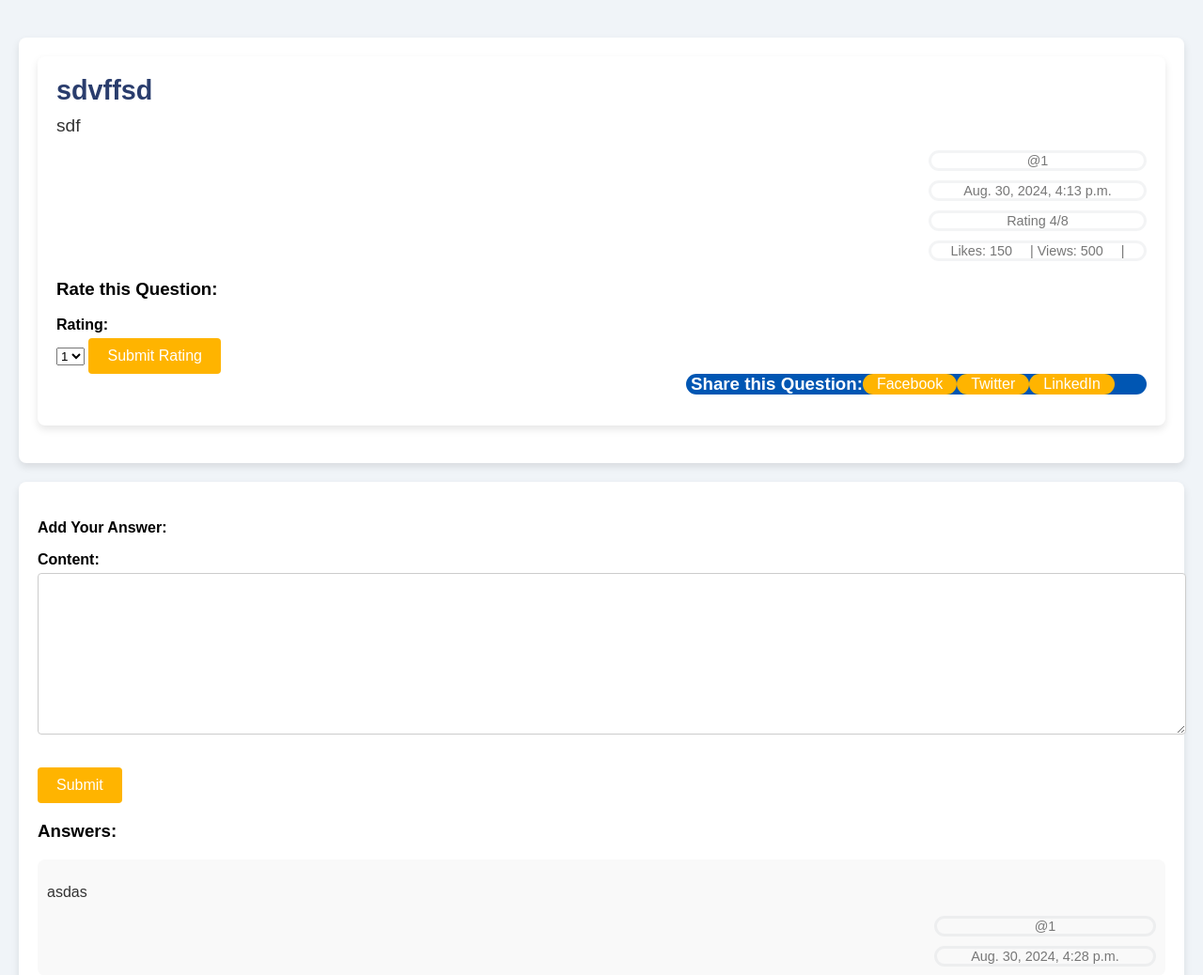
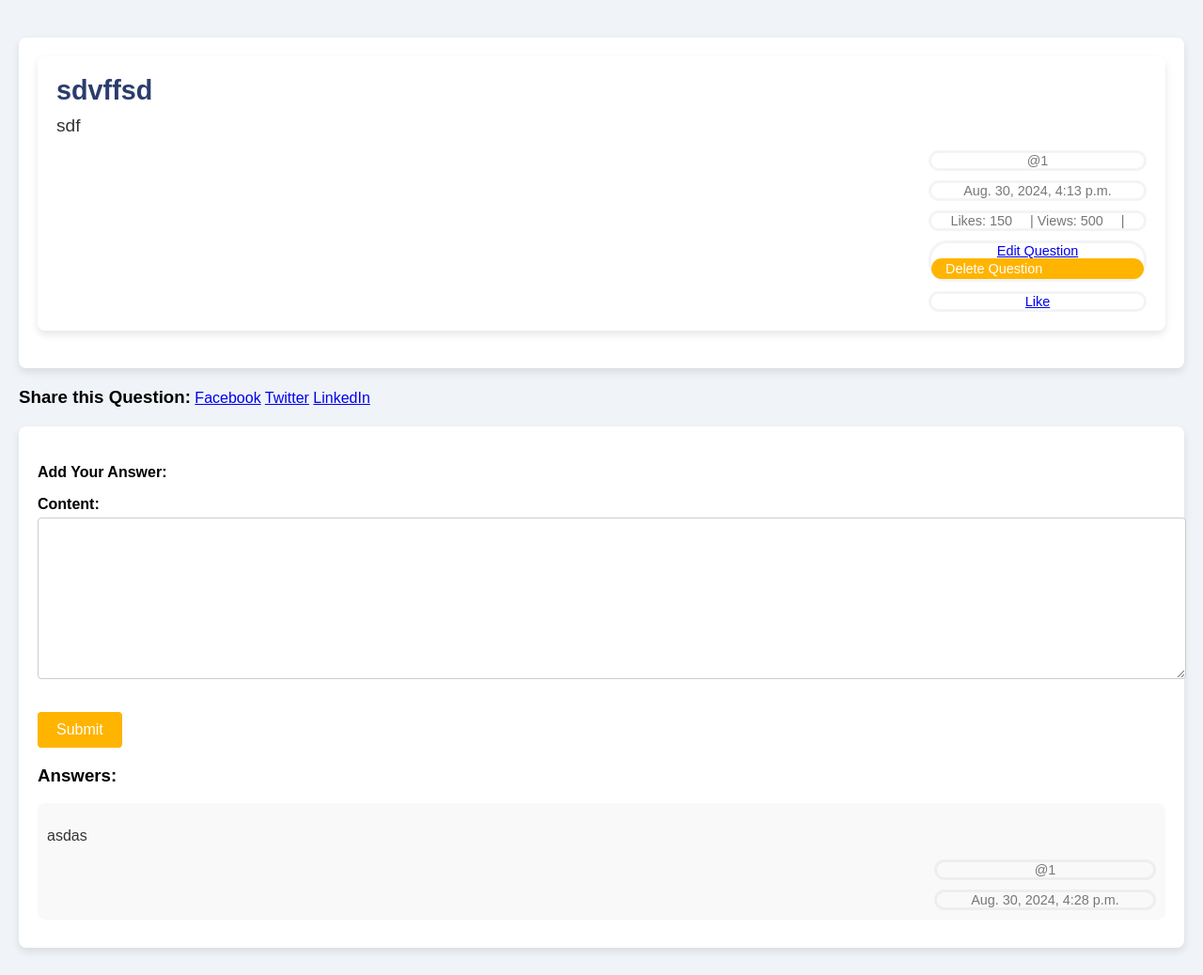
Before and after one commit to AhmedHashim04/Questify, a Django app: page /ask/question/17 in a window 1280 px wide. Shown: the part 88-1126 px from the top of the page at 94% size. Run offline with Django 5.2, Linux system fonts and the light colour scheme; a user stored in the database is signed in; data comes from the database, SQL or seed files in the repository; both versions use the stored data as it was after the commit; data that the repository does not hold is empty.

Commit message:
add delete and edit to question

```diff
--- a/ask/models.py
+++ b/ask/models.py
@@ -9,7 +9,8 @@ class Question(models.Model):
     category   = models.CharField(max_length= 40  , blank = True , null=True)
     rating     = models.IntegerField(null=True, blank=True)
     created_at = models.DateTimeField(auto_now=True,auto_created=True,null=True, blank=True)
-    user       = models.ForeignKey(User,on_delete=models.CASCADE)
+    user       = models.ForeignKey(User,on_delete=models.CASCADE,related_name="Question_user")
+    like       = models.ManyToManyField(User , blank=True ,related_name="Question_like")
 
     class Meta:
         get_latest_by =  'created_at'
@@ -21,10 +22,12 @@ class Question(models.Model):
         return self.title
 
 class Answer(models.Model):
-    user       = models.ForeignKey(User, on_delete=models.CASCADE)
+    user       = models.ForeignKey(User, on_delete=models.CASCADE,related_name="Answer_user")
     content    = models.TextField(max_length=40, blank=True)
     created_at = models.DateTimeField(auto_now=True, auto_created=True)
-    question   = models.ForeignKey(Question, on_delete=models.CASCADE)  # Changed from OneToOneField to ForeignKey
+    question   = models.ForeignKey(Question, on_delete=models.CASCADE,related_name="question")
+    like       = models.ManyToManyField(User , blank=True ,related_name="Answer_like")
+
     class Meta:
         get_latest_by = 'created_at'
 
--- a/ask/templates/ask/question_detail.html
+++ b/ask/templates/ask/question_detail.html
@@ -4,22 +4,37 @@
     <main>
         <section class="question-detail">
             <div class="question-box">
+
                 <h2 class="question-title">{{question.title}}</h2>
                 <p class="question-description">{{question.content}}</p>
                 <p class="question-meta">@{{question.user}}</p>
                 <p class="question-meta">{{question.created_at}}</p>
-                <p class="question-meta">Rating 4/8</p>
+                {% comment %} <p class="question-meta">Rating 4/8</p> {% endcomment %}
                 <div class="question-meta">
                     <span class="likes">Likes: 150</span> |
                     <span class="views">Views: 500</span> |
                 </div>
+                {% if request.user == question.user %}
+                <div class="question-meta">
+                    <a href="{% url 'ask:edit_question' question.id %}" style="display:inline;">Edit Question</a>
+                    <a onclick="return confirm('هل أنت متأكد أنك تريد حذف هذا السؤال؟');" href="{% url 'ask:delete_question' question.id %}" class="modify_quest" >Delete Question</a>
+                </div>
+                {% endif %}
 
+                <div class="question-meta">
+                    {% if request.user in question.like.all %}
+                    <a href="{% url "ask:question_like" question.id %}"> DisLike</a>
+                    {% else %}
+                    <a href="{% url "ask:question_like" question.id %}">Like </a>
+                    {% endif %}
+                </div>
+
+                {% comment %} <div class="question-meta">
                 <section class="rating">
-                    <h3>Rate this Question:</h3>
                     <form action="#" method="post">
-                        <label for="rating">Rating:</label>
+                        <label for="rating" style="display:inline;" >Rating:</label>
                         <select id="rating" name="rating">
-                            <option value="1">1</option>
+                            <option value="1" >1</option>
                             <option value="2">2</option>
                             <option value="3">3</option>
                             <option value="4">4</option>
@@ -27,17 +42,18 @@
                         </select>
                         <button type="submit">Submit Rating</button>
                     </form>
-                    <section class="social-share">
-                        <h3>Share this Question:</h3>
-                            <a class="Facebook" href="https://www.facebook.com/sharer/sharer.php?u=URL" target="_blank">Facebook</a>
-                            <a class="Twitter" href="https://twitter.com/intent/tweet?url=URL" target="_blank">Twitter</a>
-                            <a class="LinkedIn" href="https://www.linkedin.com/shareArticle?url=URL" target="_blank">LinkedIn</a>
-                    </section>
+                </div> {% endcomment %}
                 </section>
 
 
 
             </div>
+        </section>
+        <section class="social-share">
+            <h3 style="display:inline;" >Share this Question:</h3>
+            <a  href="https://www.facebook.com/sharer/sharer.php?u=URL" target="_blank">Facebook</a>
+            <a  href="https://twitter.com/intent/tweet?url=URL" target="_blank">Twitter</a>
+            <a  href="https://www.linkedin.com/shareArticle?url=URL" target="_blank">LinkedIn</a>
         </section>
         <section class="question-detail">
             <section class="answers">
--- a/ask/urls.py
+++ b/ask/urls.py
@@ -6,7 +6,13 @@ urlpatterns = [
 
     path('',views.ask,name='add_question'),
     path('questions/',views.question_list,name='question_list'),
-    path('question/<int:pk>',views.question_detail,name='question_detail'),
+    path('question/<int:id>',views.question_detail,name='question_detail'),
+    path('question/<int:id>/like',views.like,name='question_like'),
+    path('question/<int:id>/delete',views.delete_question,name='delete_question'),
+    path('question/edit/<int:id>',views.edit_question,name='edit_question'),
 
 
 ]
+
+# The included URLconf '14' does not appear to have any patterns in it. If you see the 'urlpatterns' variable with valid patterns in the file then the issue is probably caused by a circular import.
+# 'ManyRelatedManager' object has no attribute 'delete'
--- a/ask/views.py
+++ b/ask/views.py
@@ -12,8 +12,8 @@ def question_list(request):
 
 
 @login_required
-def question_detail(request, pk):
-    question = get_object_or_404(Question, pk=pk)
+def question_detail(request, id):
+    question = get_object_or_404(Question, pk=id)
     answers = Answer.objects.filter(question=question)
 
     if request.method == 'POST':
@@ -23,7 +23,7 @@ def question_detail(request, pk):
             answer.user = request.user
             answer.question = question
             answer.save()
-            return redirect('ask:question_detail', pk=question.pk)
+            return redirect('ask:question_detail', id=question.pk)
     else:
         form = AnswerForm()
 
@@ -42,3 +42,61 @@ def ask(request):
         form = AskForm()
 
     return render(request,"ask/ask_question.html",{"form":form})
+
+def like(request, id):
+    question = get_object_or_404(Question, id=id)
+    if request.user in question.like.all() :
+        question.like.remove(request.user)
+    else :
+        question.like.add(request.user)
+
+    return redirect(reverse('ask:question_detail', args=[question.id]))
+
+@login_required
+def delete_question(request, id):
+    question = get_object_or_404(Question, id=id)
+    if request.user == question.user :
+        question.delete()
+        return redirect('ask:question_list')
+    return redirect('ask:question_detail', id=question.id)
+
+
+
+@login_required
+def edit_question(request,id):
+    question = get_object_or_404(Question,pk=id)
+    if request.method == 'POST':
+        if request.user == question.user:
+            form = AskForm(request.POST,instance=question)
+            if form.is_valid() :
+                # form.save()
+                myform = form.save(commit=False)
+                myform.user = request.user
+                myform.save()
+
+                return redirect(('ask:question_detail'),id=question.id)
+
+    else:
+
+        form = AskForm(instance=question)
+
+
+    return render(request,"ask/edit_question.html",{"form":form})
+
+
+
+# @login_required
+# def edit_question(request, id):
+#     question = get_object_or_404(Question, id=id)
+
+#         return redirect('ask:question_detail', id=question.id)
+
+#     if request.method == "POST":
+#         form = QuestionForm(request.POST, instance=question)
+#         if form.is_valid():
+#             form.save()
+#             return redirect('ask:question_detail', id=question.id)
+#     else:
+#         form = QuestionForm(instance=question)
+
+#     return render(request, 'ask/edit_question.html', {'form': form})
--- a/static/style.css
+++ b/static/style.css
@@ -633,3 +633,16 @@ section.social-share a.Facebook , a.Twitter , a.LinkedIn {
     height: 2px;
 
 }
+
+.modify_quest {
+    background-color: #ffb400;
+    color: white;
+    padding: 10px 15px;
+    border-radius: 100px;
+    cursor: pointer;
+    display: flex;
+    align-items: center;
+    text-decoration: none;
+    height: 2px;
+
+}
```
Also changed, not shown: ask/templates/ask/edit_question.html (added, +14 -0 lines), ask/migrations/0008_answer_like_alter_answer_question_alter_answer_user.py (added), ask/migrations/0009_question_like_alter_answer_like_alter_answer_user_and_more.py (added), db.sqlite3.
